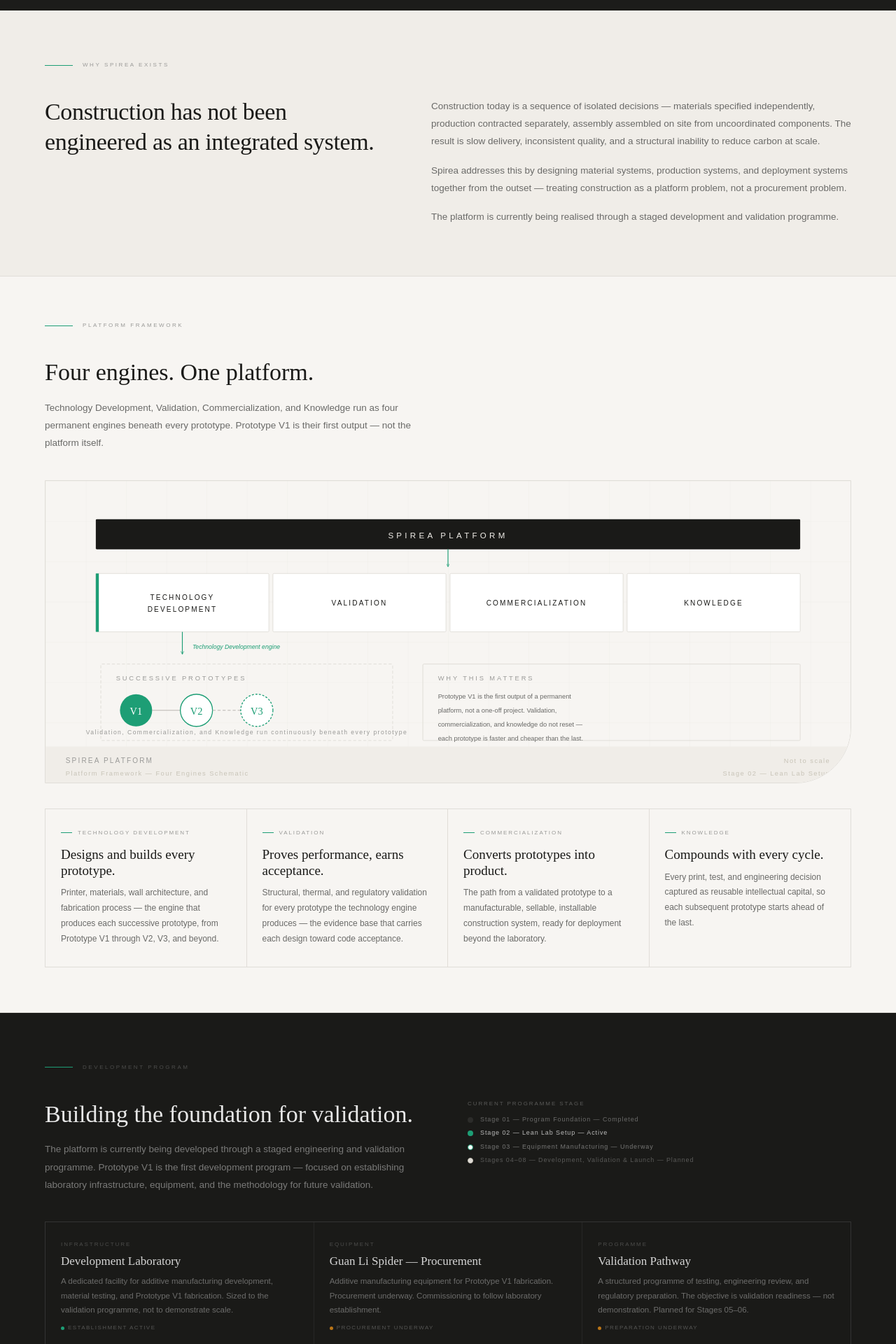
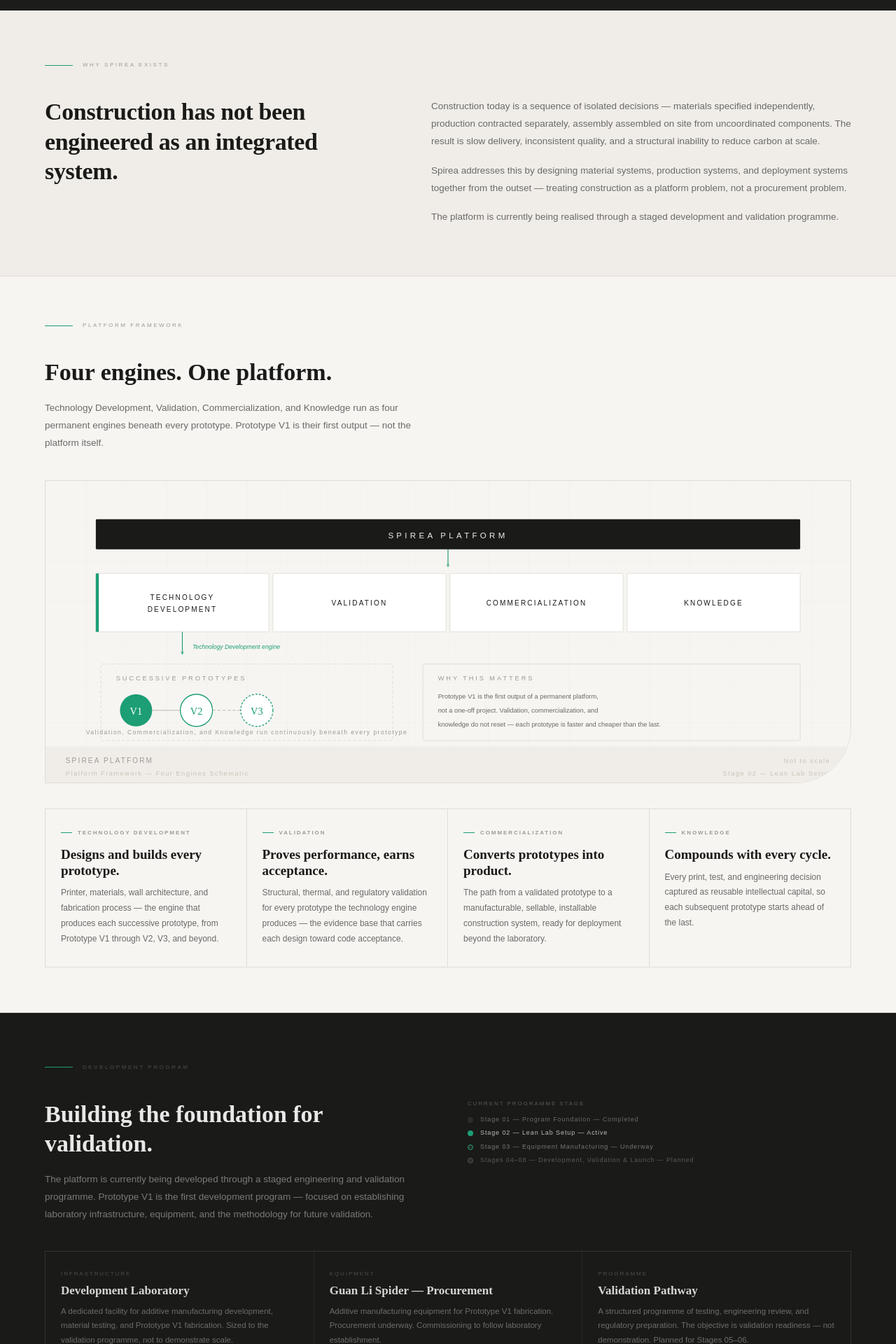
Before and after one commit to MelanieKent/spirea-platform, a React (Vite) app: page / in a window 1280 px wide. Shown: the part 720-2640 px from the top of the page at 70% size. Built offline with nearby package versions, Linux system fonts and the light colour scheme.

Commit message:
Apply UI feedback updates

```diff
--- a/src/components/UI.jsx
+++ b/src/components/UI.jsx
@@ -140,8 +140,8 @@ export function StatusDot({ variant = 'teal', size = 7 }) {
     teal:         { background: '#1D9E75' },
     amber:        { background: '#BA7517' },
     dark:         { background: '#2C2C2A' },
-    grey:         { background: '#E0DDD8', border: '0.5px solid #C8C4B8' },
-    'outline-teal': { background: '#fff', border: '1.5px solid #1D9E75' },
+    grey:         { background: '#2C2C2A', border: '0.5px solid #55544fff' },
+    'outline-teal': { background: '#2C2C2A', border: '1.5px solid #1D9E75' },
   };
 
   return (
--- a/src/components/diagrams/Diagrams.jsx
+++ b/src/components/diagrams/Diagrams.jsx
@@ -97,10 +97,9 @@ export function PlatformFrameworkDiagram() {
       {/* Right-side note */}
       <rect x="375" y="182" width="375" height="76" fill="none" stroke="#D8D5CF" strokeWidth="0.5" rx="1"/>
       <text x="390" y="198" fontFamily="DM Sans,sans-serif" fontSize="6.5" fill="#9A9A98" letterSpacing="2" fontWeight="300">WHY THIS MATTERS</text>
-      <text x="390" y="216" fontFamily="DM Sans,sans-serif" fontSize="6.5" fill="#6A6A68" fontWeight="300">Prototype V1 is the first output of a permanent</text>
-      <text x="390" y="230" fontFamily="DM Sans,sans-serif" fontSize="6.5" fill="#6A6A68" fontWeight="300">platform, not a one-off project. Validation,</text>
-      <text x="390" y="244" fontFamily="DM Sans,sans-serif" fontSize="6.5" fill="#6A6A68" fontWeight="300">commercialization, and knowledge do not reset —</text>
-      <text x="390" y="258" fontFamily="DM Sans,sans-serif" fontSize="6.5" fill="#6A6A68" fontWeight="300">each prototype is faster and cheaper than the last.</text>
+      <text x="390" y="216" fontFamily="DM Sans,sans-serif" fontSize="6.5" fill="#6A6A68" fontWeight="300">Prototype V1 is the first output of a permanent platform,</text>
+      <text x="390" y="230" fontFamily="DM Sans,sans-serif" fontSize="6.5" fill="#6A6A68" fontWeight="300">not a one-off project. Validation, commercialization, and</text>
+      <text x="390" y="244" fontFamily="DM Sans,sans-serif" fontSize="6.5" fill="#6A6A68" fontWeight="300">knowledge do not reset — each prototype is faster and cheaper than the last.</text>
 
       {/* Title block */}
       <rect x="0" y="264" width="800" height="36" fill="#F0EDE8"/>
--- a/src/pages/Contact.jsx
+++ b/src/pages/Contact.jsx
@@ -29,7 +29,7 @@ export default function Contact() {
             <D2Logo variant="primary" size={60} ariaLabel="Spirea Platform" />
           </div>
 
-          <h1 style={{ fontFamily: '"DM Serif Display",serif', fontSize: 'clamp(28px,4vw,44px)', color: '#1A1A18', marginBottom: 14, lineHeight: 1.15 }}>
+          <h1 style={{ fontFamily: '"DM Serif Display",serif', fontSize: 'clamp(28px,4vw,44px)', color: '#1A1A18', marginBottom: 14, lineHeight: 1.15, fontWeight: 700 }}>
             Get in touch.
           </h1>
           <p style={{ fontFamily: '"DM Sans",sans-serif', fontWeight: 300, fontSize: 13, color: '#6A6A68', lineHeight: 1.82, maxWidth: 400, margin: '0 auto 48px' }}>
--- a/src/pages/Founder.jsx
+++ b/src/pages/Founder.jsx
@@ -50,7 +50,7 @@ export default function Founder() {
             <div style={{ fontFamily: '"DM Sans",sans-serif', fontWeight: 300, fontSize: 8, letterSpacing: '0.36em', textTransform: 'uppercase', color: '#9A9A98', marginBottom: 16 }}>
               Julia Liu · Founder
             </div>
-            <h1 style={{ fontFamily: '"DM Serif Display",serif', fontSize: 'clamp(24px,3vw,38px)', color: '#1A1A18', lineHeight: 1.2, letterSpacing: '-0.01em', marginBottom: 22 }}>
+            <h1 style={{ fontFamily: '"DM Serif Display",serif', fontSize: 'clamp(24px,3vw,38px)', color: '#1A1A18', lineHeight: 1.2, letterSpacing: '-0.01em', marginBottom: 22, fontWeight: 700 }}>
               The convergence of supply chain systems, material science, and construction.
             </h1>
             <p style={{ fontFamily: '"DM Sans",sans-serif', fontWeight: 300, fontSize: 13.5, color: '#6A6A68', lineHeight: 1.87, maxWidth: 430 }}>
@@ -112,7 +112,7 @@ export default function Founder() {
                   <div style={{ fontFamily: '"DM Sans",sans-serif', fontWeight: 300, fontSize: 9, letterSpacing: '0.22em', textTransform: 'uppercase', color: '#1D9E75', marginBottom: 5 }}>
                     {item.org}
                   </div>
-                  <div style={{ fontFamily: '"DM Serif Display",serif', fontSize: 17, color: '#1A1A18', marginBottom: 8, lineHeight: 1.2 }}>
+                  <div style={{ fontFamily: '"DM Serif Display",serif', fontSize: 17, color: '#1A1A18', marginBottom: 8, lineHeight: 1.2, fontWeight: 550 }}>
                     {item.role}
                   </div>
                   <p style={{ fontFamily: '"DM Sans",sans-serif', fontWeight: 300, fontSize: 12.5, color: '#6A6A68', lineHeight: 1.82 }}>
@@ -126,7 +126,7 @@ export default function Founder() {
 
         {/* ── CLOSING QUOTE ── */}
         <section style={{ padding: '56px 64px', background: '#F0EDE8', borderTop: '0.5px solid #E0DDD8', display: 'grid', gridTemplateColumns: '1fr 1fr', gap: 72, alignItems: 'center' }}>
-          <blockquote style={{ fontFamily: '"DM Serif Display",serif', fontSize: 'clamp(19px,2.2vw,26px)', fontStyle: 'italic', color: '#1A1A18', lineHeight: 1.5, margin: 0 }}>
+          <blockquote style={{ fontFamily: '"DM Serif Display",serif', fontSize: 'clamp(19px,2.2vw,26px)', fontStyle: 'italic', color: '#1A1A18', lineHeight: 1.5, margin: 0, fontWeight: 550 }}>
             "Construction is a systems problem. It has been treated as a procurement problem for too long."
           </blockquote>
           <div style={{ display: 'flex', flexDirection: 'column', gap: 14 }}>
--- a/src/pages/Home.jsx
+++ b/src/pages/Home.jsx
@@ -123,7 +123,7 @@ export default function Home() {
               Integrated Construction Platform
             </span>
           </div>
-          <h1 style={{ fontFamily: '"DM Serif Display",serif', fontSize: 'clamp(32px,4.6vw,54px)', fontWeight: 400, lineHeight: 1.1, color: 'rgba(255,255,255,0.92)', letterSpacing: '-0.01em', marginBottom: 24 }}>
+          <h1 style={{ fontFamily: '"DM Serif Display",serif', fontSize: 'clamp(32px,4.6vw,54px)', fontWeight: 600, lineHeight: 1.1, color: 'rgba(255,255,255,0.92)', letterSpacing: '-0.01em', marginBottom: 24 }}>
             A new operating system<br />
             for <em style={{ fontStyle: 'italic', color: 'rgba(255,255,255,0.52)' }}>construction.</em>
           </h1>
@@ -141,7 +141,7 @@ export default function Home() {
       <section style={{ background: '#F0EDE8', padding: '72px 64px' }}>
         <SectionDivider label="Why Spirea exists" />
         <div style={{ display: 'grid', gridTemplateColumns: '1fr 1.25fr', gap: 72, alignItems: 'start' }}>
-          <h2 style={{ fontFamily: '"DM Serif Display",serif', fontSize: 'clamp(22px,2.8vw,34px)', color: '#1A1A18', lineHeight: 1.25, letterSpacing: '-0.01em' }}>
+          <h2 style={{ fontFamily: '"DM Serif Display",serif', fontSize: 'clamp(22px,2.8vw,34px)', color: '#1A1A18', fontWeight: 700, lineHeight: 1.25, letterSpacing: '-0.01em' }}>
             Construction has not been engineered as an integrated system.
           </h2>
           <div style={{ display: 'flex', flexDirection: 'column', gap: 16 }}>
@@ -159,7 +159,7 @@ export default function Home() {
       {/* ── PLATFORM FRAMEWORK ── */}
       <section style={{ background: '#F7F5F2', borderTop: '0.5px solid #E0DDD8', borderBottom: '0.5px solid #E0DDD8', padding: '64px 64px' }}>
         <SectionDivider label="Platform framework" />
-        <h2 style={{ fontFamily: '"DM Serif Display",serif', fontSize: 'clamp(22px,2.8vw,34px)', color: '#1A1A18', lineHeight: 1.25, marginBottom: 16 }}>
+        <h2 style={{ fontFamily: '"DM Serif Display",serif', fontSize: 'clamp(22px,2.8vw,34px)', fontWeight: 700, color: '#1A1A18', lineHeight: 1.25, marginBottom: 16 }}>
           Four engines. One platform.
         </h2>
         <p style={{ fontFamily: '"DM Sans",sans-serif', fontWeight: 300, fontSize: 13.5, color: '#6A6A68', lineHeight: 1.87, maxWidth: 540, marginBottom: 40 }}>
@@ -174,11 +174,11 @@ export default function Home() {
         <div style={{ display: 'grid', gridTemplateColumns: 'repeat(4,1fr)', border: '0.5px solid #E0DDD8' }}>
           {ENGINES.map((p, i) => (
             <div key={i} style={{ padding: '28px 22px', borderRight: i < 3 ? '0.5px solid #E0DDD8' : 'none' }}>
-              <div style={{ fontFamily: '"DM Sans",sans-serif', fontWeight: 300, fontSize: 8, letterSpacing: '0.24em', textTransform: 'uppercase', color: '#9A9A98', marginBottom: 14, display: 'flex', alignItems: 'center', gap: 8 }}>
+              <div style={{ fontFamily: '"DM Sans",sans-serif', fontWeight: 600, fontSize: 8, letterSpacing: '0.24em', textTransform: 'uppercase', color: '#9A9A98', marginBottom: 14, display: 'flex', alignItems: 'center', gap: 8 }}>
                 <span style={{ display: 'inline-block', width: 16, height: 1, background: '#1D9E75', flexShrink: 0 }} aria-hidden="true" />
                 {p.label}
               </div>
-              <div style={{ fontFamily: '"DM Serif Display",serif', fontSize: 19, color: '#1A1A18', marginBottom: 10, lineHeight: 1.2 }}>{p.title}</div>
+              <div style={{ fontFamily: '"DM Serif Display",serif', fontSize: 19, fontWeight: 550, color: '#1A1A18', marginBottom: 10, lineHeight: 1.2 }}>{p.title}</div>
               <p style={{ fontFamily: '"DM Sans",sans-serif', fontWeight: 300, fontSize: 12, color: '#6A6A68', lineHeight: 1.82 }}>{p.body}</p>
             </div>
           ))}
@@ -190,7 +190,7 @@ export default function Home() {
         <SectionDivider label="Development program" dark />
         <div style={{ display: 'grid', gridTemplateColumns: '1fr 1fr', gap: 56, alignItems: 'start', marginBottom: 40 }}>
           <div>
-            <h2 style={{ fontFamily: '"DM Serif Display",serif', fontSize: 'clamp(22px,2.8vw,34px)', color: 'rgba(255,255,255,0.9)', lineHeight: 1.25, marginBottom: 16 }}>
+            <h2 style={{ fontFamily: '"DM Serif Display",serif', fontSize: 'clamp(22px,2.8vw,34px)', fontWeight: 700, color: 'rgba(255,255,255,0.9)', lineHeight: 1.25, marginBottom: 16 }}>
               Building the foundation for validation.
             </h2>
             <p style={{ fontFamily: '"DM Sans",sans-serif', fontWeight: 300, fontSize: 13.5, color: 'rgba(255,255,255,0.42)', lineHeight: 1.87 }}>
@@ -217,7 +217,7 @@ export default function Home() {
           {DEV_CELLS.map((cell, i) => (
             <div key={i} style={{ background: '#1A1A18', padding: '26px 22px' }}>
               <div style={{ fontFamily: '"DM Sans",sans-serif', fontWeight: 300, fontSize: 8, letterSpacing: '0.24em', textTransform: 'uppercase', color: 'rgba(255,255,255,0.22)', marginBottom: 8 }}>{cell.tag}</div>
-              <div style={{ fontFamily: '"DM Serif Display",serif', fontSize: 17, color: 'rgba(255,255,255,0.82)', marginBottom: 8, lineHeight: 1.2 }}>{cell.name}</div>
+              <div style={{ fontFamily: '"DM Serif Display",serif', fontSize: 17, fontWeight: 600, color: 'rgba(255,255,255,0.82)', marginBottom: 8, lineHeight: 1.2 }}>{cell.name}</div>
               <p style={{ fontFamily: '"DM Sans",sans-serif', fontWeight: 300, fontSize: 11.5, color: 'rgba(255,255,255,0.36)', lineHeight: 1.77, marginBottom: 10 }}>{cell.body}</p>
               <div style={{ display: 'flex', alignItems: 'center', gap: 5 }}>
                 <StatusDot variant={cell.dotVariant} size={5} />
@@ -232,7 +232,7 @@ export default function Home() {
       <section style={{ background: '#F0EDE8', borderTop: '0.5px solid #E0DDD8', padding: '72px 64px' }}>
         <SectionDivider label="Strategic applications" />
         <div style={{ display: 'grid', gridTemplateColumns: '1fr 1fr', gap: 56, alignItems: 'start', marginBottom: 36 }}>
-          <h2 style={{ fontFamily: '"DM Serif Display",serif', fontSize: 'clamp(22px,2.8vw,34px)', color: '#1A1A18', lineHeight: 1.25 }}>
+          <h2 style={{ fontFamily: '"DM Serif Display",serif', fontSize: 'clamp(22px,2.8vw,34px)', fontWeight: 700, color: '#1A1A18', lineHeight: 1.25 }}>
             Where the platform may be deployed.
           </h2>
           <p style={{ fontFamily: '"DM Sans",sans-serif', fontWeight: 300, fontSize: 13.5, color: '#6A6A68', lineHeight: 1.87 }}>
@@ -243,7 +243,7 @@ export default function Home() {
           {APPS_PREVIEW.map((app, i) => (
             <div key={i} style={{ borderTop: '1px solid #E0DDD8', paddingTop: 22 }}>
               <div style={{ fontFamily: '"DM Sans",sans-serif', fontWeight: 300, fontSize: 8, letterSpacing: '0.24em', textTransform: 'uppercase', color: '#9A9A98', marginBottom: 10 }}>{app.num}</div>
-              <div style={{ fontFamily: '"DM Serif Display",serif', fontSize: 19, color: '#1A1A18', marginBottom: 8, lineHeight: 1.2 }}>{app.title}</div>
+              <div style={{ fontFamily: '"DM Serif Display",serif', fontSize: 19, color: '#1A1A18', marginBottom: 8, lineHeight: 1.2, fontWeight: 550 }}>{app.title}</div>
               <p style={{ fontFamily: '"DM Sans",sans-serif', fontWeight: 300, fontSize: 12, color: '#6A6A68', lineHeight: 1.78 }}>{app.body}</p>
             </div>
           ))}
@@ -254,7 +254,7 @@ export default function Home() {
       <div style={{ background: '#F7F5F2', borderTop: '0.5px solid #E0DDD8', padding: '64px 64px', display: 'flex', justifyContent: 'space-between', alignItems: 'center', gap: 40, flexWrap: 'wrap' }}>
         <div>
           <div style={{ fontFamily: '"DM Sans",sans-serif', fontWeight: 300, fontSize: 8, letterSpacing: '0.32em', textTransform: 'uppercase', color: '#9A9A98', marginBottom: 12 }}>Collaboration &amp; development</div>
-          <div style={{ fontFamily: '"DM Serif Display",serif', fontSize: 22, color: '#1A1A18', lineHeight: 1.35, marginBottom: 10, maxWidth: 500 }}>
+          <div style={{ fontFamily: '"DM Serif Display",serif', fontSize: 22, color: '#1A1A18', lineHeight: 1.35, marginBottom: 10, maxWidth: 500, fontWeight: 550 }}>
             Spirea Platform welcomes collaboration, research, validation, and strategic development discussions.
           </div>
           <p style={{ fontFamily: '"DM Sans",sans-serif', fontWeight: 300, fontSize: 12.5, color: '#6A6A68', lineHeight: 1.78, maxWidth: 440 }}>
--- a/src/pages/PrototypeV1.jsx
+++ b/src/pages/PrototypeV1.jsx
@@ -94,7 +94,7 @@ export default function PrototypeV1() {
           <header style={{ display: 'flex', justifyContent: 'space-between', alignItems: 'flex-start', paddingBottom: 18, borderBottom: '0.5px solid #E0DDD8', marginBottom: 28, position: 'relative', zIndex: 1 }}>
             <div>
               <div style={{ fontFamily: '"DM Sans",sans-serif', fontWeight: 300, fontSize: 8, letterSpacing: '0.36em', textTransform: 'uppercase', color: '#9A9A98', marginBottom: 5 }}>Prototype V1 — Development Program</div>
-              <div style={{ fontFamily: '"DM Serif Display",serif', fontSize: '1.25rem', color: '#1A1A18' }}>Construction System Development</div>
+              <div style={{ fontFamily: '"DM Serif Display",serif', fontSize: '1.25rem', color: '#1A1A18', fontWeight: 550 }}>Construction System Development</div>
             </div>
             <div style={{ fontFamily: '"DM Sans",sans-serif', fontWeight: 300, fontSize: 8, color: '#9A9A98', textAlign: 'right', lineHeight: 2.1 }}>
               <div>Program stage &nbsp;<span style={{ color: '#1D9E75' }}>02 / Lean Lab Setup</span></div>
@@ -106,7 +106,7 @@ export default function PrototypeV1() {
           {/* Hero statement */}
           <div style={{ background: '#fff', border: '0.5px solid #E0DDD8', borderLeft: '2px solid #1D9E75', padding: '22px 26px', marginBottom: 26, position: 'relative', zIndex: 1 }}>
             <div style={{ fontFamily: '"DM Sans",sans-serif', fontWeight: 300, fontSize: 7, letterSpacing: '0.34em', textTransform: 'uppercase', color: '#9A9A98', marginBottom: 9 }}>Development & Validation Program</div>
-            <div style={{ fontFamily: '"DM Serif Display",serif', fontSize: '1.01rem', color: '#1A1A18', lineHeight: 1.65, maxWidth: 560 }}>
+            <div style={{ fontFamily: '"DM Serif Display",serif', fontSize: '1.01rem', color: '#1A1A18', lineHeight: 1.65, maxWidth: 560, fontWeight: 550 }}>
               Prototype V1 is being developed through a staged engineering and validation program designed to support future independent review and regulatory readiness.
             </div>
             <div style={{ fontFamily: '"DM Sans",sans-serif', fontWeight: 300, fontSize: 8.5, color: '#6A6A68', lineHeight: 1.75, marginTop: 11, maxWidth: 510 }}>
@@ -221,7 +221,7 @@ export default function PrototypeV1() {
                 <div style={{ fontFamily: '"DM Sans",sans-serif', fontWeight: 300, fontSize: 7, letterSpacing: '0.26em', textTransform: 'uppercase', color: '#9A9A98', marginBottom: 10 }}>Development principles</div>
                 {PRINCIPLES.map((text, i) => (
                   <div key={i} style={{ display: 'flex', gap: 6, alignItems: 'flex-start', marginBottom: i < PRINCIPLES.length - 1 ? 7 : 0 }}>
-                    <span style={{ width: 1, background: '#1D9E75', flexShrink: 0, marginTop: 2, alignSelf: 'stretch' }} aria-hidden="true" />
+                    <span style={{ width: 0.8, background: '#1D9E75', flexShrink: 0, marginTop: 2, alignSelf: 'stretch' }} aria-hidden="true" />
                     <p style={{ fontFamily: '"DM Sans",sans-serif', fontWeight: 300, fontSize: 8, color: '#6A6A68', lineHeight: 1.6, margin: 0 }}>{text}</p>
                   </div>
                 ))}
--- a/src/pages/StrategicApplications.jsx
+++ b/src/pages/StrategicApplications.jsx
@@ -80,7 +80,7 @@ export default function StrategicApplications() {
         {/* ── HERO ── */}
         <section style={{ padding: '72px 64px 56px', borderBottom: '0.5px solid #E0DDD8' }}>
           <SectionDivider label="Strategic applications" />
-          <h1 style={{ fontFamily: '"DM Serif Display",serif', fontSize: 'clamp(28px,4vw,48px)', color: '#1A1A18', lineHeight: 1.1, letterSpacing: '-0.015em', maxWidth: 580, marginBottom: 16 }}>
+          <h1 style={{ fontFamily: '"DM Serif Display",serif', fontSize: 'clamp(28px,4vw,48px)', color: '#1A1A18', lineHeight: 1.1, letterSpacing: '-0.015em', maxWidth: 580, marginBottom: 16, fontWeight: 700 }}>
             Where Spirea may be deployed.
           </h1>
           <p style={{ fontFamily: '"DM Sans",sans-serif', fontWeight: 300, fontSize: 13.5, color: '#6A6A68', lineHeight: 1.82, maxWidth: 480 }}>
@@ -102,7 +102,7 @@ export default function StrategicApplications() {
               {/* Left: text */}
               <div>
                 <div style={{ fontFamily: '"DM Sans",sans-serif', fontWeight: 300, fontSize: 8, letterSpacing: '0.35em', textTransform: 'uppercase', color: '#9A9A98', marginBottom: 12 }}>{d.num}</div>
-                <h2 style={{ fontFamily: '"DM Serif Display",serif', fontSize: 25, color: '#1A1A18', lineHeight: 1.2, marginBottom: 7 }}>{d.title}</h2>
+                <h2 style={{ fontFamily: '"DM Serif Display",serif', fontSize: 25, color: '#1A1A18', lineHeight: 1.2, marginBottom: 7, fontWeight: 550 }}>{d.title}</h2>
                 <div style={{ fontFamily: '"DM Sans",sans-serif', fontWeight: 300, fontSize: 11, letterSpacing: '0.1em', textTransform: 'uppercase', color: '#1D9E75', marginBottom: 22 }}>{d.sub}</div>
                 {d.body.map((para, j) => (
                   <p key={j} style={{ fontFamily: '"DM Sans",sans-serif', fontWeight: 300, fontSize: 13, color: '#6A6A68', lineHeight: 1.87, marginBottom: j < d.body.length - 1 ? 14 : 0 }}>{para}</p>
@@ -128,7 +128,7 @@ export default function StrategicApplications() {
         {/* ── CLOSING ── */}
         <section style={{ background: '#1A1A18', padding: '72px 64px' }}>
           <SectionDivider label="Platform vision" dark />
-          <h2 style={{ fontFamily: '"DM Serif Display",serif', fontSize: 'clamp(22px,3vw,36px)', color: 'rgba(255,255,255,0.82)', lineHeight: 1.4, maxWidth: 580, marginBottom: 14 }}>
+          <h2 style={{ fontFamily: '"DM Serif Display",serif', fontSize: 'clamp(22px,3vw,36px)', color: 'rgba(255,255,255,0.82)', lineHeight: 1.0, maxWidth: 600, marginBottom: 14, fontWeight: 700 }}>
             The platform exists to serve conditions where conventional construction has not found an adequate answer.
           </h2>
           <p style={{ fontFamily: '"DM Sans",sans-serif', fontWeight: 300, fontSize: 13, color: 'rgba(255,255,255,0.36)', lineHeight: 1.82, maxWidth: 480 }}>
```
